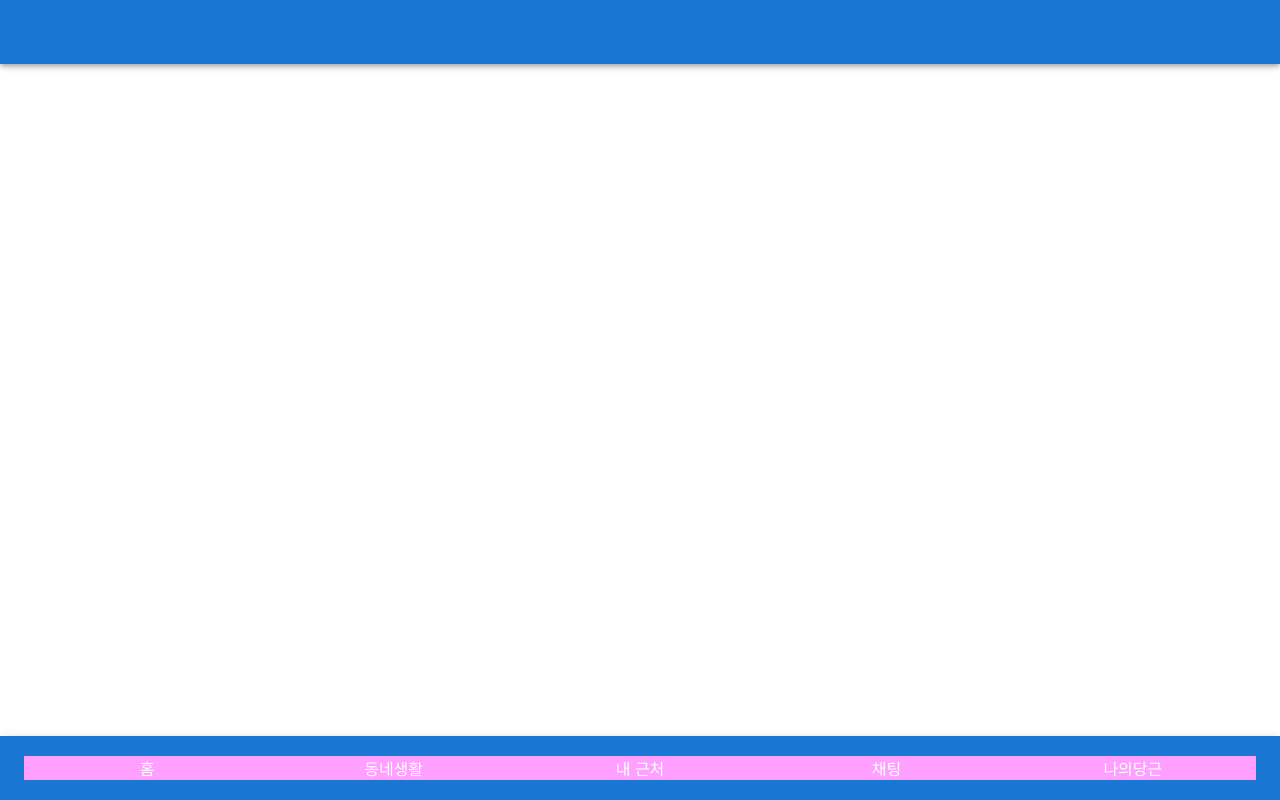
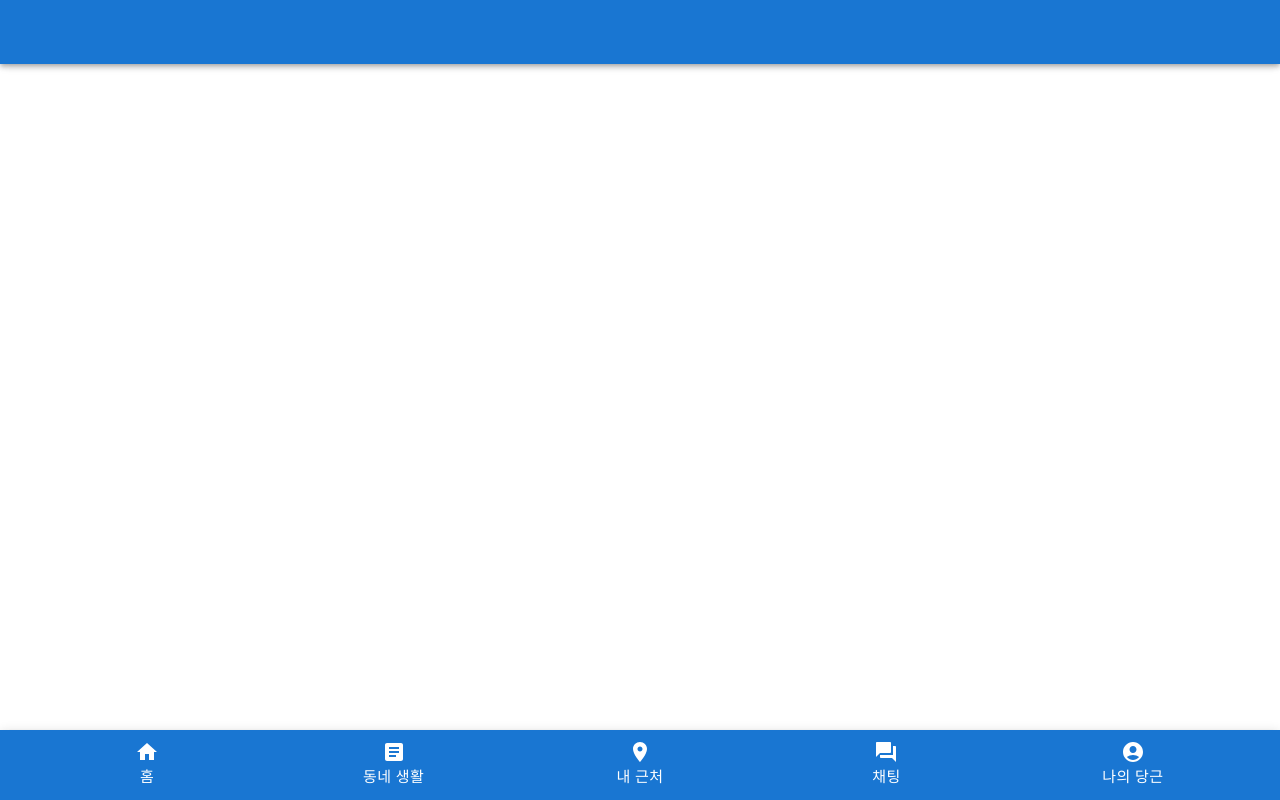
Before and after one commit to jw030728/carrot_frontEnd, a React (Create React App) app: page / in a window 1280 px wide. Built offline with nearby package versions, Linux system fonts and the light colour scheme.

Commit message:
코드 짧게 줄여서 만들어봄

```diff
--- a/src/App.tsx
+++ b/src/App.tsx
@@ -8,7 +8,6 @@ import Adder from "./Adder";
 import Welcome from "./Welcome";
 import ConditionalText from "./ConditionalText";
 import HiddenName from "./HiddenName";
-import Button from "./Button";
 import Calculator from "./pages/Test/components/Calculator";
 import Test from "./pages/Test";
 
@@ -51,8 +50,7 @@ import Test from "./pages/Test";
 
 import AppBar from "@mui/material/AppBar";
 import Toolbar from "@mui/material/Toolbar";
-import { Container, Grid } from "@mui/material";
-import Box from "@mui/material/Box";
+import BottomAppBar from "./components/BottomAppBar";
 
 const App = () => {
   return (
@@ -62,37 +60,7 @@ const App = () => {
       </AppBar>
       <Toolbar />
       {/* 앱바 사이에 작성하면 가려져서안댐 따라서 <Toolbar/>쓰고 써야댐 */}
-      <AppBar position="fixed" sx={{ top: "auto", bottom: 0 }}>
-        <Toolbar>
-          <Grid container>
-            <Grid item xs style={{ backgroundColor: "#ff9fff" }}>
-              <Box display="fles" justifyContent="center">
-                홈
-              </Box>
-            </Grid>
-            <Grid item xs style={{ backgroundColor: "#ff9fff" }}>
-              <Box display="fles" justifyContent="center">
-                동네생활
-              </Box>
-            </Grid>
-            <Grid item xs style={{ backgroundColor: "#ff9fff" }}>
-              <Box display="fles" justifyContent="center">
-                내 근처
-              </Box>
-            </Grid>
-            <Grid item xs style={{ backgroundColor: "#ff9fff" }}>
-              <Box display="fles" justifyContent="center">
-                채팅
-              </Box>
-            </Grid>
-            <Grid item xs style={{ backgroundColor: "#ff9fff" }}>
-              <Box display="fles" justifyContent="center">
-                나의당근
-              </Box>
-            </Grid>
-          </Grid>
-        </Toolbar>
-      </AppBar>
+      <BottomAppBar />
     </main>
   );
 };
--- /dev/null
+++ b/src/components/BottomAppBar.tsx
@@ -0,0 +1,80 @@
+import React, { useState } from "react";
+
+import AppBar from "@mui/material/AppBar";
+import Toolbar from "@mui/material/Toolbar";
+import { Container, Grid } from "@mui/material";
+import Box from "@mui/material/Box";
+import Button from "@mui/material/Button";
+import HomeIcon from "@mui/icons-material/Home";
+import ArticleIcon from "@mui/icons-material/Article";
+import LocationOnIcon from "@mui/icons-material/LocationOn";
+import ForumIcon from "@mui/icons-material/Forum";
+import AccountCircleIcon from "@mui/icons-material/AccountCircle";
+
+type MenuType = {
+  title: string;
+  icon: JSX.Element;
+};
+
+const MenuStyle: React.CSSProperties = {
+  backgroundColor: "transparent",
+  alignItems: "center",
+  alignContent: "center",
+  flexDirection: "column",
+  padding: "10px 5px",
+};
+
+const BottomAppBar = (): JSX.Element => {
+  const menuItems: MenuType[] = [
+    {
+      title: "홈",
+      icon: <HomeIcon />,
+    },
+    {
+      title: "동네 생활",
+      icon: <ArticleIcon />,
+    },
+    {
+      title: "내 근처",
+      icon: <LocationOnIcon />,
+    },
+    {
+      title: "채팅",
+      icon: <ForumIcon />,
+    },
+    {
+      title: "나의 당근",
+      icon: <AccountCircleIcon />,
+    },
+  ];
+
+  return (
+    <AppBar position="fixed" sx={{ top: "auto", bottom: 0 }}>
+      <Toolbar>
+        <Grid container>
+          {/* map이 반복문 menuitem에 값5개니깐 5반복
+            구별을 위한 이름(key)이 필요함  */}
+          {menuItems.map((item: MenuType): JSX.Element => {
+            return (
+              <Grid item xs key={item.title}>
+                <Box display="flex" justifyContent="Center">
+                  <Button
+                    variant="contained"
+                    size="large"
+                    disableElevation
+                    style={MenuStyle}
+                  >
+                    {item.icon}
+                    {item.title}
+                  </Button>
+                </Box>
+              </Grid>
+            );
+          })}
+        </Grid>
+      </Toolbar>
+    </AppBar>
+  );
+};
+
+export default BottomAppBar;
```
